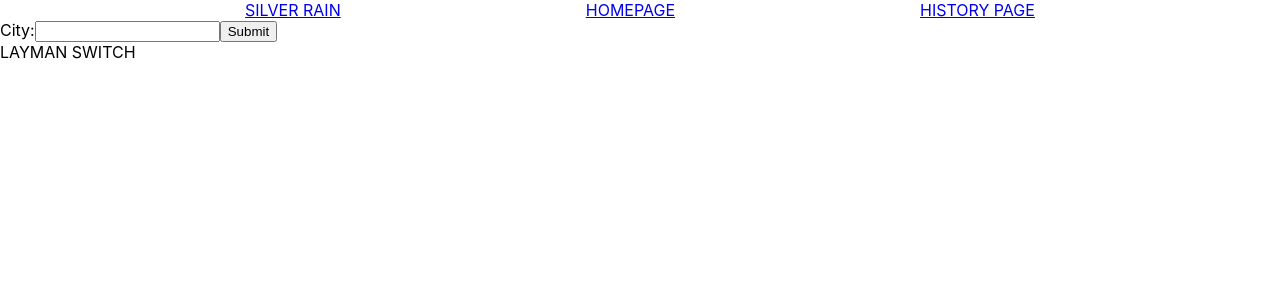
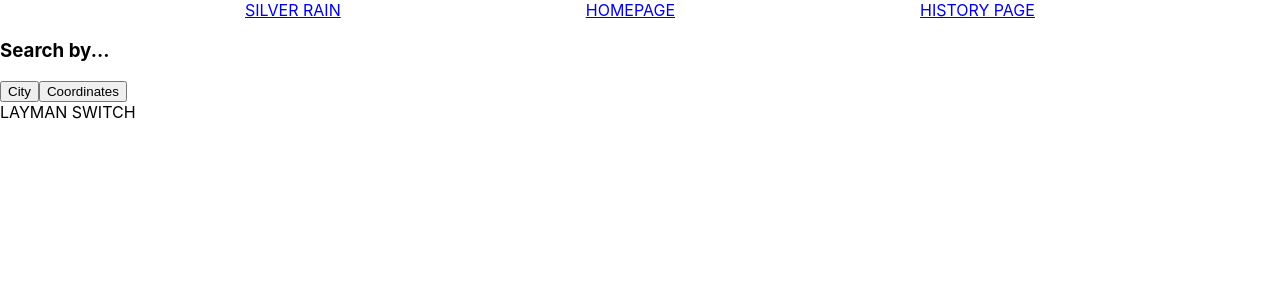
Before and after one commit to mmm-marek/weather-app, a React (Create React App) app: page / in a window 1280 px wide. Shown: the top 300 px of the page. Built offline with nearby package versions, Linux system fonts and the light colour scheme; no server answers.

Commit message:
feat: Search by city working

```diff
--- /dev/null
+++ b/src/Components/ChooseSearchMethodForm/ChooseSearchMethodForm.component.tsx
@@ -0,0 +1,24 @@
+import { useContext } from "react";
+import { UserDataContext } from "../../Context/userData.context";
+import SearchBy from "../../Enums/searchBy.enum";
+
+const ChooseSearchMethodForm = () => {
+    const { setSearchBy } = useContext(UserDataContext);
+
+    const handleClick = (searchMethod: SearchBy) => {
+        setSearchBy(searchMethod);
+    };
+
+    return (
+        <div className="search-method-form-container">
+            <h3>Search by...</h3>
+            <div className="methods-container">
+                <button onClick={() => handleClick(SearchBy.City)}>City</button>
+                <button onClick={() => handleClick(SearchBy.Coordinates)}>
+                    Coordinates
+                </button>
+            </div>
+        </div>
+    );
+};
+export default ChooseSearchMethodForm;
--- /dev/null
+++ b/src/Components/SearchByCityForm/SearchByCityForm.component.tsx
@@ -0,0 +1,33 @@
+import { useState, useContext } from "react";
+import { getDataFromOpenWeatherAPI } from "../../Utils/queryOpenWeather";
+import { UserDataContext } from "../../Context/userData.context";
+
+const SearchByCityForm = () => {
+    const [searchField, setSearchField] = useState("");
+    const { searchBy } = useContext(UserDataContext);
+
+    const handleChange = (e: any) => {
+        setSearchField(e.target.value);
+    };
+
+    const handleSubmit = async (e: any) => {
+        e.preventDefault();
+        let response = await getDataFromOpenWeatherAPI(searchBy, {
+            place: searchField,
+        });
+        console.log(response);
+    };
+
+    return (
+        <div>
+            <form onSubmit={handleSubmit}>
+                <label>
+                    Will it rain in...
+                    <input type="text" name="city" onChange={handleChange} />
+                </label>
+            </form>
+        </div>
+    );
+};
+
+export default SearchByCityForm;
--- a/src/Pages/HomePage/HomePage.component.tsx
+++ b/src/Pages/HomePage/HomePage.component.tsx
@@ -1,40 +1,23 @@
-import { useState } from "react";
-const axios = require("axios").default;
-const API_KEY = `${process.env.REACT_APP_API_KEY}`;
+import { useContext } from "react";
+import ChooseSearchMethodForm from "../../Components/ChooseSearchMethodForm/ChooseSearchMethodForm.component";
+import SearchByCityForm from "../../Components/SearchByCityForm/SearchByCityForm.component";
+import { UserDataContext } from "../../Context/userData.context";
+import SearchBy from "../../Enums/searchBy.enum";
 
 const HomePage = () => {
-    const [searchField, setSearchField] = useState("");
-    const [showResult, setShowResult] = useState(false);
+    const { searchBy } = useContext(UserDataContext);
 
-    const handleChange = (e: any) => {
-        setSearchField(e.target.value);
-    };
-
-    const handleSubmit = (e: any) => {
-        e.preventDefault();
-        axios
-            .get(
-                `https://api.openweathermap.org/data/2.5/weather?q=${searchField}&appid=${API_KEY}&units=metric`
-            )
-            .then((response: any) => {
-                // handle success
-                console.log(response);
-            })
-            .catch((error: any) => {
-                // handle error
-                console.log(error);
-            });
-    };
-
-    return (
-        <form onSubmit={handleSubmit}>
-            <label>
-                City:
-                <input type="text" name="city" onChange={handleChange} />
-            </label>
-            <input type="submit" value="Submit" />
-        </form>
-    );
+    switch (searchBy) {
+        case SearchBy.Coordinates: {
+            return <h1>SEARCH BY COORDINATES</h1>;
+        }
+        case SearchBy.City: {
+            return <SearchByCityForm />;
+        }
+        default: {
+            return <ChooseSearchMethodForm />;
+        }
+    }
 };
 
 export default HomePage;
--- /dev/null
+++ b/src/Utils/queryOpenWeather.ts
@@ -0,0 +1,34 @@
+import SearchBy from "../Enums/searchBy.enum";
+import { Coordinates, QueryData } from "../Types/openWeatherQueries.types";
+const axios = require("axios").default;
+const API_KEY = `${process.env.REACT_APP_API_KEY}`;
+
+const generateQueryString = (searchBy: SearchBy, queryData: QueryData) => {
+    if (searchBy === SearchBy.City) {
+        return `https://api.openweathermap.org/data/2.5/weather?q=${queryData.place}&appid=${API_KEY}&units=metric`;
+    }
+    const { latitude, longitude } = queryData.place as Coordinates;
+    return `https://api.openweathermap.org/data/2.5/weather?lat=${latitude}&lon=${longitude}&appid=${API_KEY}&units=metric`;
+};
+
+const queryWeatherAPI = (queryString: string) => {
+    let response = axios
+        .get(queryString)
+        .then((response: any) => {
+            // handle success
+            return response;
+        })
+        .catch((error: any) => {
+            // handle error
+            console.log(error);
+        });
+    return response;
+};
+
+export const getDataFromOpenWeatherAPI = (
+    searchBy: SearchBy,
+    queryData: QueryData
+) => {
+    const queryString = generateQueryString(searchBy, queryData);
+    return queryWeatherAPI(queryString);
+};
```
Also changed, not shown: src/Types/openWeatherQueries.types.ts (added, +8 -0 lines).
